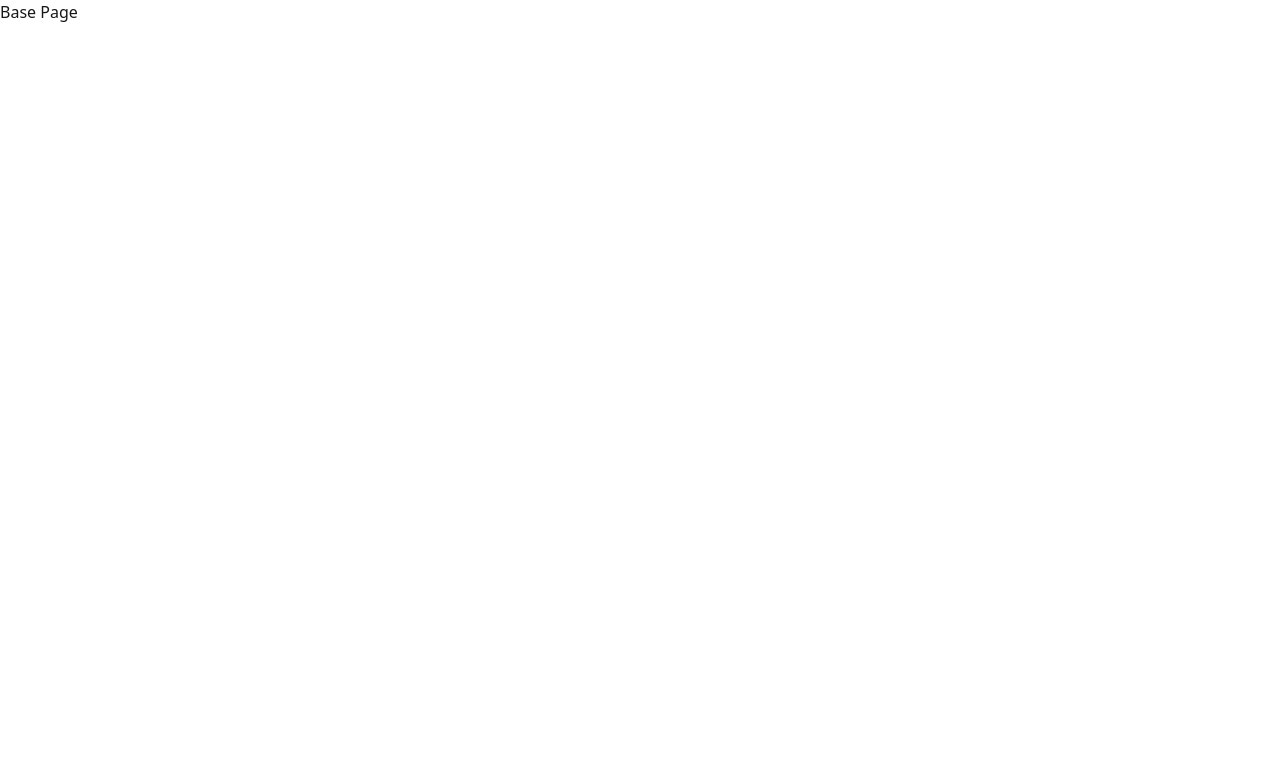
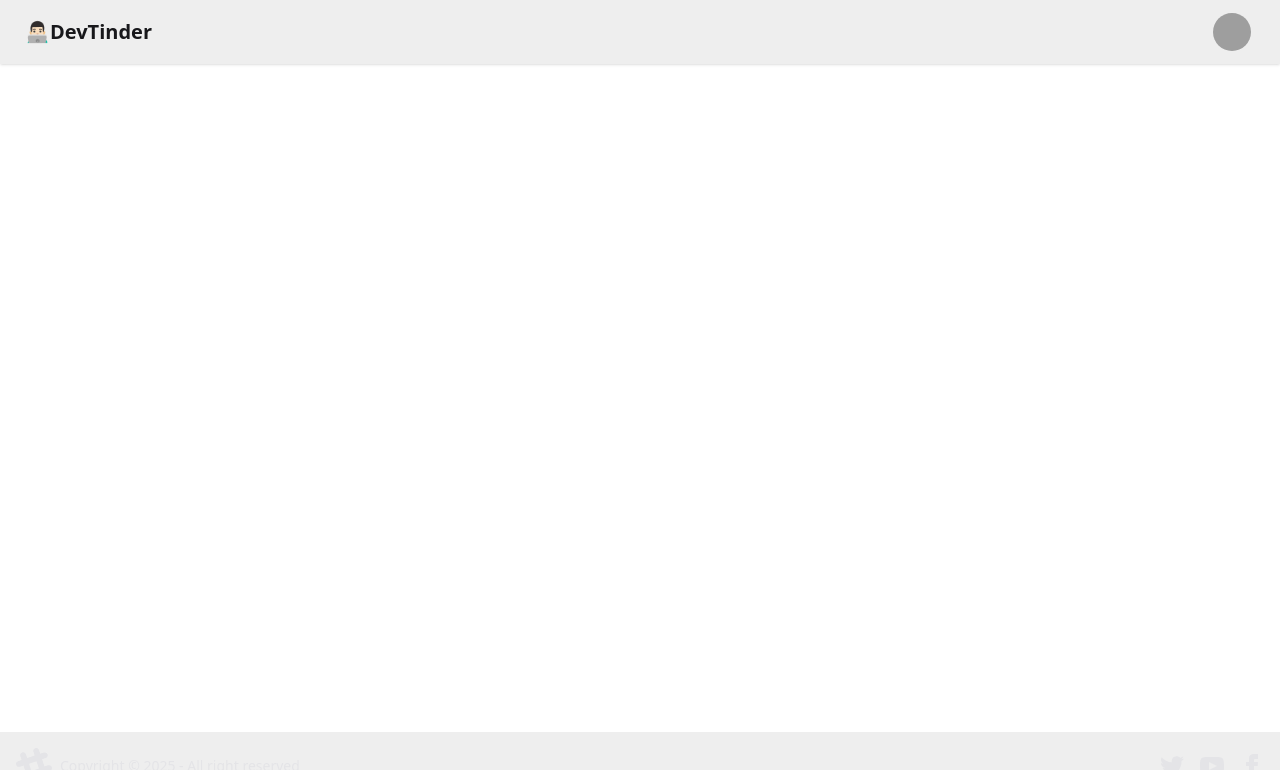
Before and after one commit to krishnakantranjan/devtinder-frontend, a React (Vite) app: page / in a window 1280 px wide. Shown: the top 770 px of the page. Built offline with nearby package versions, Linux system fonts and the light colour scheme; grey boxes are pictures that could not be loaded.

Commit message:
Till Footer created

```diff
--- a/src/App.jsx
+++ b/src/App.jsx
@@ -1,18 +1,20 @@
 import React from 'react';
-import Navbar from './Navbar';
+import Body from './Body';
+import Login from './Login';
+import Profile from './Profile';
 import { BrowserRouter, Routes, Route } from 'react-router-dom';
 
 function App() {
   return (
     <>
       <BrowserRouter>
-        {/* Navbar typically goes outside Routes if it should appear on every page */}
-        {/* <Navbar />  */}
+        <Routes>
 
-        <Routes>
-          <Route path="/" element={<div>Base Page</div>} />
-          <Route path="/profile" element={<div>Profile Page</div>} />
-          <Route path="/login" element={<div>Login Page</div>} />
+          <Route path="/" element={<Body />}>
+            <Route path="/login" element={<Login />} />
+            <Route path="/profile" element={<Profile />} />
+          </Route>
+
         </Routes>
       </BrowserRouter>
     </>
--- /dev/null
+++ b/src/Body.jsx
@@ -0,0 +1,14 @@
+import Navbar from './Navbar';
+import Footer from './Footer';
+import { Outlet } from 'react-router-dom';
+const Body = () => {
+  return (
+    <>
+      <Navbar />
+      <Outlet />
+      <Footer />
+    </>
+  )
+}
+
+export default Body;
--- /dev/null
+++ b/src/Footer.jsx
@@ -0,0 +1,59 @@
+const Footer = () => {
+    return (
+        <div>
+            <footer className="footer sm:footer-horizontal bg-base-300 text-neutral-content items-center p-4 fixed bottom-0">
+                <aside className="grid-flow-col items-center">
+                    <svg
+                        width="36"
+                        height="36"
+                        viewBox="0 0 24 24"
+                        xmlns="http://www.w3.org/2000/svg"
+                        fillRule="evenodd"
+                        clipRule="evenodd"
+                        className="fill-current">
+                        <path
+                            d="M22.672 15.226l-2.432.811.841 2.515c.33 1.019-.209 2.127-1.23 2.456-1.15.325-2.148-.321-2.463-1.226l-.84-2.518-5.013 1.677.84 2.517c.391 1.203-.434 2.542-1.831 2.542-.88 0-1.601-.564-1.86-1.314l-.842-2.516-2.431.809c-1.135.328-2.145-.317-2.463-1.229-.329-1.018.211-2.127 1.231-2.456l2.432-.809-1.621-4.823-2.432.808c-1.355.384-2.558-.59-2.558-1.839 0-.817.509-1.582 1.327-1.846l2.433-.809-.842-2.515c-.33-1.02.211-2.129 1.232-2.458 1.02-.329 2.13.209 2.461 1.229l.842 2.515 5.011-1.677-.839-2.517c-.403-1.238.484-2.553 1.843-2.553.819 0 1.585.509 1.85 1.326l.841 2.517 2.431-.81c1.02-.33 2.131.211 2.461 1.229.332 1.018-.21 2.126-1.23 2.456l-2.433.809 1.622 4.823 2.433-.809c1.242-.401 2.557.484 2.557 1.838 0 .819-.51 1.583-1.328 1.847m-8.992-6.428l-5.01 1.675 1.619 4.828 5.011-1.674-1.62-4.829z"></path>
+                    </svg>
+                    <p>Copyright © {new Date().getFullYear()} - All right reserved</p>
+                </aside>
+                <nav className="grid-flow-col gap-4 md:place-self-center md:justify-self-end">
+                    <a>
+                        <svg
+                            xmlns="http://www.w3.org/2000/svg"
+                            width="24"
+                            height="24"
+                            viewBox="0 0 24 24"
+                            className="fill-current">
+                            <path
+                                d="M24 4.557c-.883.392-1.832.656-2.828.775 1.017-.609 1.798-1.574 2.165-2.724-.951.564-2.005.974-3.127 1.195-.897-.957-2.178-1.555-3.594-1.555-3.179 0-5.515 2.966-4.797 6.045-4.091-.205-7.719-2.165-10.148-5.144-1.29 2.213-.669 5.108 1.523 6.574-.806-.026-1.566-.247-2.229-.616-.054 2.281 1.581 4.415 3.949 4.89-.693.188-1.452.232-2.224.084.626 1.956 2.444 3.379 4.6 3.419-2.07 1.623-4.678 2.348-7.29 2.04 2.179 1.397 4.768 2.212 7.548 2.212 9.142 0 14.307-7.721 13.995-14.646.962-.695 1.797-1.562 2.457-2.549z"></path>
+                        </svg>
+                    </a>
+                    <a>
+                        <svg
+                            xmlns="http://www.w3.org/2000/svg"
+                            width="24"
+                            height="24"
+                            viewBox="0 0 24 24"
+                            className="fill-current">
+                            <path
+                                d="M19.615 3.184c-3.604-.246-11.631-.245-15.23 0-3.897.266-4.356 2.62-4.385 8.816.029 6.185.484 8.549 4.385 8.816 3.6.245 11.626.246 15.23 0 3.897-.266 4.356-2.62 4.385-8.816-.029-6.185-.484-8.549-4.385-8.816zm-10.615 12.816v-8l8 3.993-8 4.007z"></path>
+                        </svg>
+                    </a>
+                    <a>
+                        <svg
+                            xmlns="http://www.w3.org/2000/svg"
+                            width="24"
+                            height="24"
+                            viewBox="0 0 24 24"
+                            className="fill-current">
+                            <path
+                                d="M9 8h-3v4h3v12h5v-12h3.642l.358-4h-4v-1.667c0-.955.192-1.333 1.115-1.333h2.885v-5h-3.808c-3.596 0-5.192 1.583-5.192 4.615v3.385z"></path>
+                        </svg>
+                    </a>
+                </nav>
+            </footer>
+        </div>
+    )
+}
+
+export default Footer
--- /dev/null
+++ b/src/Login.jsx
@@ -0,0 +1,9 @@
+const Login = () => {
+  return (
+    <div>
+      <h1>Login Page</h1>
+    </div>
+  )
+}
+
+export default Login;
--- /dev/null
+++ b/src/Profile.jsx
@@ -0,0 +1,9 @@
+const Profile = () => {
+  return (
+    <div>
+      <h1>Profile Page</h1>
+    </div>
+  )
+}
+
+export default Profile;
```
Also changed, not shown: 1 other file (tests, documents, lock files or other folders).
